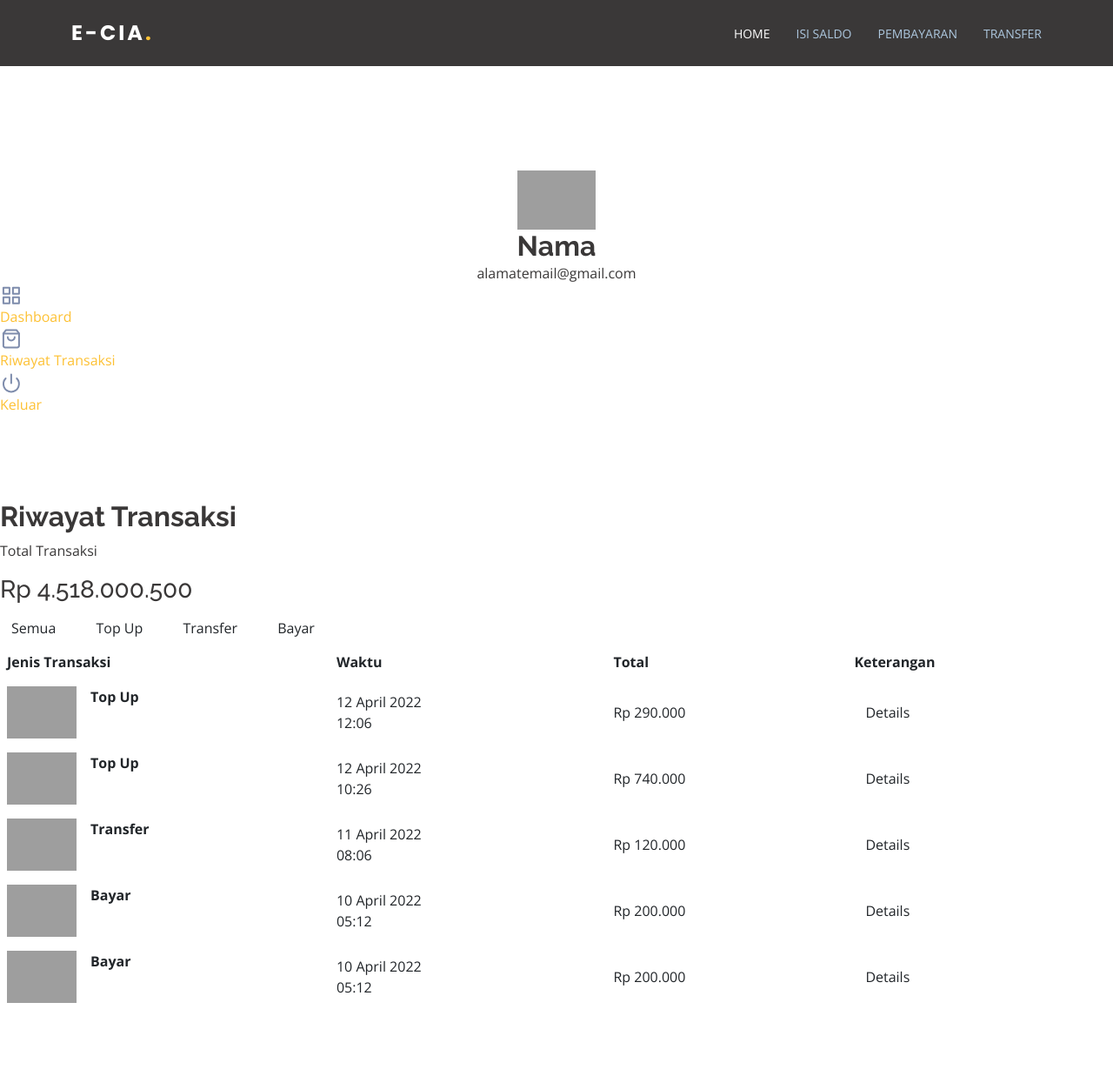
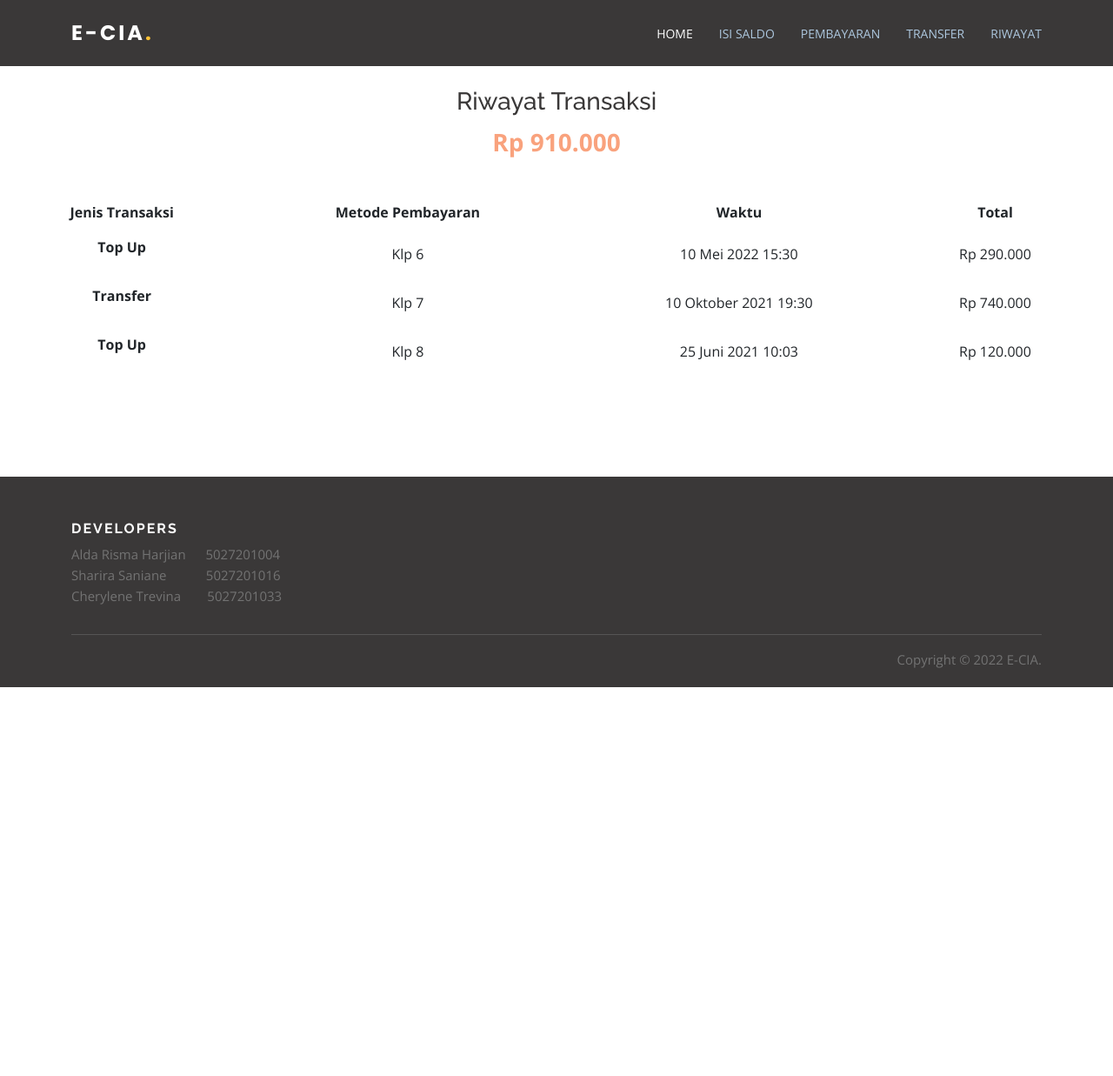
Before and after one commit to TCherylene/FP_PI_E-CIA, a PHP site: page /riwayat.html in a window 1280 px wide. Shown: the whole page at 87% size. After the commit the page ends 790 px from the top, so only its background shows below. Run offline with PHP 8.4, Linux system fonts and the light colour scheme; grey boxes are pictures that could not be loaded.

Commit message:
front end

```diff
--- a/css/style.css
+++ b/css/style.css
@@ -6,7 +6,8 @@ nav{
 img{
   display: block;
 }
-
+.pt-50{ margin: top 50px;
+}
 #navbarNavAltMarkup{
   margin: 0px;
   padding: 0px;
@@ -378,4 +379,5 @@ img {
   .forget-pass a:hover::after {
     opacity: 1;
   }
+
 }
--- a/header.html
+++ b/header.html
@@ -43,6 +43,7 @@
           <li><a class="nav-link scrollto" href="topup.html">ISI SALDO</a></li>
           <li><a class="nav-link scrollto" href="pembayaran.html">PEMBAYARAN</a></li>
           <li><a class="nav-link scrollto" href="transfer.html">TRANSFER</a></li>
+          <li><a class="nav-link scrollto" href="riwayat.html">RIWAYAT</a></li>
           <!-- <li class="dropdown"><a href="#"><span>Drop Down</span> <i class="bi bi-chevron-down"></i></a>
           </li>
           <li><a class="nav-link scrollto" href="#contact">Contact</a></li>
--- a/riwayat.html
+++ b/riwayat.html
@@ -15,6 +15,7 @@
 
   <!-- Google Fonts -->
   <link href="https://fonts.googleapis.com/css?family=Open+Sans:300,300i,400,400i,600,600i,700,700i|Raleway:300,300i,400,400i,500,500i,600,600i,700,700i|Poppins:300,300i,400,400i,500,500i,600,600i,700,700i" rel="stylesheet">
+  <link rel="stylesheet" href="css/footer.css">
 
   <!-- Vendor CSS Files -->
   <link href="assets/vendor/aos/aos.css" rel="stylesheet">
@@ -45,210 +46,92 @@
           <li><a class="nav-link scrollto" href="topup.html">ISI SALDO</a></li>
           <li><a class="nav-link scrollto" href="pembayaran.html">PEMBAYARAN</a></li>
           <li><a class="nav-link scrollto" href="transfer.html">TRANSFER</a></li>
-          <!-- <li class="dropdown"><a href="#"><span>Drop Down</span> <i class="bi bi-chevron-down"></i></a>
-          </li>
-          <li><a class="nav-link scrollto" href="#contact">Contact</a></li>
-          <li><a class="getstarted scrollto" href="#about">Get Started</a></li>
-        </ul> -->
-        <i class="bi bi-list mobile-nav-toggle"></i>
-      </nav>
-    </div>
+          <li><a class="nav-link scrollto" href="riwayat.html">RIWAYAT</a></li>
+
   </header><!-- End Header -->
 
   <!-- Riwayat transaksi -->
   <body>
-    <section class="transactions overflow-auto">
-        <section class="sidebar">
-            <div class="content pt-50 pb-30 ps-30">
-                <div class="user text-center pb-50 pe-30">
-                    <img src="../assets/img/profilePNGG.png" width="90" height="90" class="img-fluid mb-20" />
-                    <h2 class="fw-bold text-xl color-palette-1 m-0">Nama</h2>
-                    <p class="color-palette-2 m-0">alamatemail@gmail.com</p>
+
+                        <div class="text-center">
+                                <br>
+                                <h3>Riwayat Transaksi</h3>
+                    </div>
+        <main class="main-wrapper">
+            <div class="text-center">
+            <div class="ps-lg-0">
+                <div class="mb-10">
+                    <span style = "color : #F9A27D; font-weight: bold; font-size: 175%;" >
+                    <p class="text-5xl fw-medium color-palette-1">Rp 910.000</p>
+                </span>
                 </div>
-                <div class="menus">
-                    <div class="item mb-30">
-                        <svg class="icon me-3" width="25" height="25" viewBox="0 0 25 25" fill="none"
-                            xmlns="http://www.w3.org/2000/svg">
-                            <path d="M21.9033 14.7502H14.9033V21.7502H21.9033V14.7502Z" stroke="#7E8CAC"
-                                stroke-width="2" stroke-linecap="round" stroke-linejoin="round" />
-                            <path d="M10.9033 14.7502H3.90332V21.7502H10.9033V14.7502Z" stroke="#7E8CAC"
-                                stroke-width="2" stroke-linecap="round" stroke-linejoin="round" />
-                            <path d="M21.9033 3.75024H14.9033V10.7502H21.9033V3.75024Z" stroke="#7E8CAC"
-                                stroke-width="2" stroke-linecap="round" stroke-linejoin="round" />
-                            <path d="M10.9033 3.75024H3.90332V10.7502H10.9033V3.75024Z" stroke="#7E8CAC"
-                                stroke-width="2" stroke-linecap="round" stroke-linejoin="round" />
-                        </svg>
-                        <p class="item-title m-0">
-                            <a href="../member/dashboard.html" class="text-lg text-decoration-none">Dashboard</a>
-                        </p>
-                    </div>
-                    <div class="item active mb-30">
-                        <svg class="icon me-3" width="25" height="25" viewBox="0 0 25 25" fill="none"
-                            xmlns="http://www.w3.org/2000/svg">
-                            <path
-                                d="M6.90332 2.41406L3.90332 6.41406V20.4141C3.90332 20.9445 4.11403 21.4532 4.48911 21.8283C4.86418 22.2033 5.37289 22.4141 5.90332 22.4141H19.9033C20.4338 22.4141 20.9425 22.2033 21.3175 21.8283C21.6926 21.4532 21.9033 20.9445 21.9033 20.4141V6.41406L18.9033 2.41406H6.90332Z"
-                                stroke="#7E8CAC" stroke-width="2" stroke-linecap="round" stroke-linejoin="round" />
-                            <path
-                                d="M16.9033 10.4141C16.9033 11.4749 16.4819 12.4923 15.7317 13.2425C14.9816 13.9926 13.9642 14.4141 12.9033 14.4141C11.8425 14.4141 10.825 13.9926 10.0749 13.2425C9.32475 12.4923 8.90332 11.4749 8.90332 10.4141"
-                                stroke="#7E8CAC" stroke-width="2" stroke-linecap="round" stroke-linejoin="round" />
-                            <path d="M3.90332 6.41406H21.9033" stroke="#7E8CAC" stroke-width="2" stroke-linecap="round"
-                                stroke-linejoin="round" />
-                        </svg>
-                        <p class="item-title m-0">
-                            <a href="../member/riwayat.html" class="text-lg text-decoration-none">Riwayat Transaksi</a>
-                        </p>
-                    </div>
-                    <div class="item mb-30">
-                        <svg class="icon me-3" width="25" height="25" viewBox="0 0 25 25" fill="none"
-                            xmlns="http://www.w3.org/2000/svg">
-                            <path
-                                d="M19.2634 7.05396C20.5218 8.31274 21.3787 9.9164 21.7257 11.6621C22.0728 13.4079 21.8944 15.2173 21.2131 16.8617C20.5318 18.5061 19.3782 19.9115 17.8983 20.9003C16.4183 21.8891 14.6783 22.4169 12.8984 22.4169C11.1185 22.4169 9.37859 21.8891 7.89861 20.9003C6.41864 19.9115 5.26508 18.5061 4.58381 16.8617C3.90253 15.2173 3.72413 13.4079 4.07116 11.6621C4.41819 9.9164 5.27506 8.31274 6.53344 7.05396"
-                                stroke="#7E8CAC" stroke-width="2" stroke-linecap="round" stroke-linejoin="round" />
-                            <path d="M12.9033 2.41406V12.4141" stroke="#7E8CAC" stroke-width="2" stroke-linecap="round"
-                                stroke-linejoin="round" />
-                        </svg>
-                        <p class="item-title m-0">
-                            <a href="../index.html" class="text-lg text-decoration-none">Keluar</a>
-                        </p>
-                    </div>
-                </div>
-                <div class="sidebar-footer pt-73 pe-30">
-                    <div class="footer-card">
-                        <a class="btn btn-get-started w-100 fw-medium text-xs text-center text-white rounded-pill"
-                            href="../index.html" role="button">Home</a>
+                <br>
+                <div class="row mt-30 mb-20">
+                    <div class="col-lg-12 col-12 main-content">
+                        <div id="list_status_title">
+                        </div>
                     </div>
                 </div>
             </div>
-        </section>
-        <main class="main-wrapper">
-            <div class="ps-lg-0">
-                <h2 class="text-4xl fw-bold color-palette-1 mb-30">Riwayat Transaksi</h2>
-                <div class="mb-30">
-                    <p class="text-lg color-palette-2 mb-12">Total Transaksi</p>
-                    <h3 class="text-5xl fw-medium color-palette-1">Rp 4.518.000.500</h3>
-                </div>
-                <div class="row mt-30 mb-20">
-                    <div class="col-lg-12 col-12 main-content">
-                        <div id="list_status_title">
-                            <a data-filter="*" href="#" class="btn btn-status rounded-pill text-sm btn-active me-3">Semua</a>
-                            <a data-filter="topup" href="#"
-                                class="btn btn-status rounded-pill text-sm me-3">Top Up</a>
-                            <a data-filter="transfer" href="#"
-                                class="btn btn-status rounded-pill text-sm me-3">Transfer</a>
-                            <a data-filter="bayar" href="#" class="btn btn-status rounded-pill text-sm me-3">Bayar</a>
-                        </div>
-                    </div>
-                </div>
                 <div class="latest-transaction">
                     <div class="main-content main-content-table overflow-auto">
                         <table class="table table-borderless">
                             <thead>
                                 <tr class="color-palette-1">
                                     <th class="" scope="col">Jenis Transaksi</th>
-                                    <th scope="col">Waktu</th>
-                                    <th scope="col">Total</th>
-                                    <th scope="col">Keterangan</th>
+                                    <th class="" scope="col">Metode Pembayaran</th>
+                                    <th class="" scope="col">Waktu</th>
+                                    <th class="" scope="col">Total</th>
                                 </tr>
                             </thead>
                             <tbody id="list_status_item">
                                 <tr data-category="topup" class="align-middle">
                                     <th scope="row">
-                                        <img class="float-start me-3 mb-lg-0 mb-3" src="../assets/img/topup.svg"
-                                            width="80" height="60" alt="">
                                         <div class="game-title-header">
-                                            <p class="game-title fw-medium text-start color-palette-1 m-0">Top Up</p>
+                                            <p style = "text-align: center;">Top Up</p>
                                         </div>
                                     </th>
                                     <td>
-                                        <p class="fw-medium text-start color-palette-1 m-0">12 April 2022</p>
-                                        <p class="text-xs fw-normal text-start color-palette-2 m-0">12:06</p>
+                                        <a class="btn btn-status rounded-pill text-sm">Klp 6</a>
+                                    </td>
+                                    <td class="align-middle">
+                                        <p style = "text-align: center ;vertical-align: middle; margin:0">10 Mei 2022 15:30 </p>
                                     </td>
                                     <td>
                                         <p class="fw-medium color-palette-1 m-0">Rp 290.000</p>
                                     </td>
-                                    <td>
-                                        <a href="../member/detail-transaksi.html"
-                                            class="btn btn-status rounded-pill text-sm">Details</a>
-                                    </td>
                                 </tr>
                                 <tr data-category="topup" class="align-middle">
                                     <th scope="row">
-                                        <img class="float-start me-3 mb-lg-0 mb-3" src="../assets/img/topup.svg"
-                                            width="80" height="60" alt="">
                                         <div class="game-title-header">
-                                            <p class="game-title fw-medium text-start color-palette-1 m-0">Top Up</p>
+                                            <p style = "text-align: center;">Transfer</p>
                                         </div>
                                     </th>
                                     <td>
-                                        <p class="fw-medium text-start color-palette-1 m-0">12 April 2022</p>
-                                        <p class="text-xs fw-normal text-start color-palette-2 m-0">10:26</p>
+                                        <a class="btn btn-status rounded-pill text-sm">Klp 7</a>
+                                    </td>
+                                    <td>
+                                        <p style = "text-align: center ;vertical-align: middle; margin:0">10 Oktober 2021 19:30 </p>
                                     </td>
                                     <td>
                                         <p class="fw-medium color-palette-1 m-0">Rp 740.000</p>
                                     </td>
                                     <td>
-                                        <a href="../member/detail-transaksi.html"
-                                            class="btn btn-status rounded-pill text-sm">Details</a>
-                                    </td>
                                 </tr>
                                 <tr data-category="transfer" class="align-middle">
                                     <th scope="row">
-                                        <img class="float-start me-3 mb-lg-0 mb-3" src="../assets/img/transfer.svg"
-                                            width="80" height="60" alt="">
                                         <div class="game-title-header">
-                                            <p class="game-title fw-medium text-start color-palette-1 m-0">Transfer</p>
+                                            <p style = "text-align: center;">Top Up</p>
                                         </div>
                                     </th>
                                     <td>
-                                        <p class="fw-medium text-start color-palette-1 m-0">11 April 2022</p>
-                                        <p class="text-xs fw-normal text-start color-palette-2 m-0">08:06</p>
+                                        <a class="btn btn-status rounded-pill text-sm">Klp 8</a>
+                                    </td>
+                                    <td>
+                                        <p style = "text-align: center ;vertical-align: middle; margin:0">25 Juni 2021 10:03 </p>
                                     </td>
                                     <td>
                                         <p class="fw-medium color-palette-1 m-0">Rp 120.000</p>
-                                    </td>
-                                    <td>
-                                        <a href="../member/detail-transaksi.html"
-                                            class="btn btn-status rounded-pill text-sm">Details</a>
-                                    </td>
-                                </tr>
-                                <tr data-category="bayar" class="align-middle">
-                                    <th scope="row">
-                                        <img class="float-start me-3 mb-lg-0 mb-3" src="../assets/img/bayar.svg"
-                                            width="80" height="60" alt="">
-                                        <div class="game-title-header">
-                                            <p class="game-title fw-medium text-start color-palette-1 m-0">Bayar</p>
-                                        </div>
-                                    </th>
-                                    <td>
-                                        <p class="fw-medium text-start color-palette-1 m-0">10 April 2022</p>
-                                        <p class="text-xs fw-normal text-start color-palette-2 m-0">05:12</p>
-                                    </td>
-                                    <td>
-                                        <p class="fw-medium color-palette-1 m-0">Rp 200.000</p>
-                                    </td>
-                                    <td>
-                                        <a href="../member/detail-transaksi.html"
-                                            class="btn btn-status rounded-pill text-sm">Details</a>
-                                    </td>
-                                </tr>
-                                <tr data-category="bayar" class="align-middle">
-                                    <th scope="row">
-                                        <img class="float-start me-3 mb-lg-0 mb-3" src="../assets/img/bayar.svg"
-                                            width="80" height="60" alt="">
-                                        <div class="game-title-header">
-                                            <p class="game-title fw-medium text-start color-palette-1 m-0">Bayar</p>
-                                        </div>
-                                    </th>
-                                    <td>
-                                        <p class="fw-medium text-start color-palette-1 m-0">10 April 2022</p>
-                                        <p class="text-xs fw-normal text-start color-palette-2 m-0">05:12</p>
-                                    </td>
-                                    <td>
-                                        <p class="fw-medium color-palette-1 m-0">Rp 200.000</p>
-                                    </td>
-                                    <td>
-                                        <a href="../member/detail-transaksi.html"
-                                            class="btn btn-status rounded-pill text-sm">Details</a>
                                     </td>
                                 </tr>
                             </tbody>
@@ -285,7 +168,27 @@
     <script src="https://cdn.jsdelivr.net/npm/bootstrap@5.0.1/dist/js/bootstrap.bundle.min.js"
         integrity="sha384-gtEjrD/SeCtmISkJkNUaaKMoLD0//ElJ19smozuHV6z3Iehds+3Ulb9Bn9Plx0x4" crossorigin="anonymous">
     </script>
-     <!-- ======= Footer ======= -->
-     <div id="footer"></div>
+ <!-- ======= Footer ======= -->
+          <!-- Site footer -->
+          <footer class="site-footer">
+            <div class="container">
+              <div class="row">
+                <div class="col-sm-12 col-md-6">
+                  <h6><b> Developers </b></h6>
+                  <p id="footer-text">
+                    Alda Risma Harjian &emsp;&nbsp;5027201004 <br>
+                    Sharira Saniane &emsp;&emsp;&ensp;&nbsp;5027201016 <br>
+                    Cherylene Trevina &emsp;&ensp;&nbsp;5027201033
+                  </p>
+                </div>
+              </div>
+              <hr>
+            </div>
+            <div class="container">
+              <p class="copyright-text">Copyright &copy; 2022
+                    <a href="home.html">E-CIA</a>.
+            </div>
+       </footer>
+        </body>
 </body>
 </html>
--- a/topup.html
+++ b/topup.html
@@ -59,6 +59,7 @@
             <li><a class="nav-link scrollto" href="topup.html">ISI SALDO</a></li>
             <li><a class="nav-link scrollto" href="pembayaran.html">PEMBAYARAN</a></li>
             <li><a class="nav-link scrollto" href="transfer.html">TRANSFER</a></li>
+            <li><a class="nav-link scrollto" href="riwayat.html">RIWAYAT</a></li>
             <!-- <li class="dropdown"><a href="#"><span>Drop Down</span> <i class="bi bi-chevron-down"></i></a>
             </li>
             <li><a class="nav-link scrollto" href="#contact">Contact</a></li>
```
Also changed, not shown: home.html (+29 -3 lines), pembayaran.html (+26 -2 lines), pembayaran2.html (+29 -6 lines), transfer.html (+25 -2 lines).
